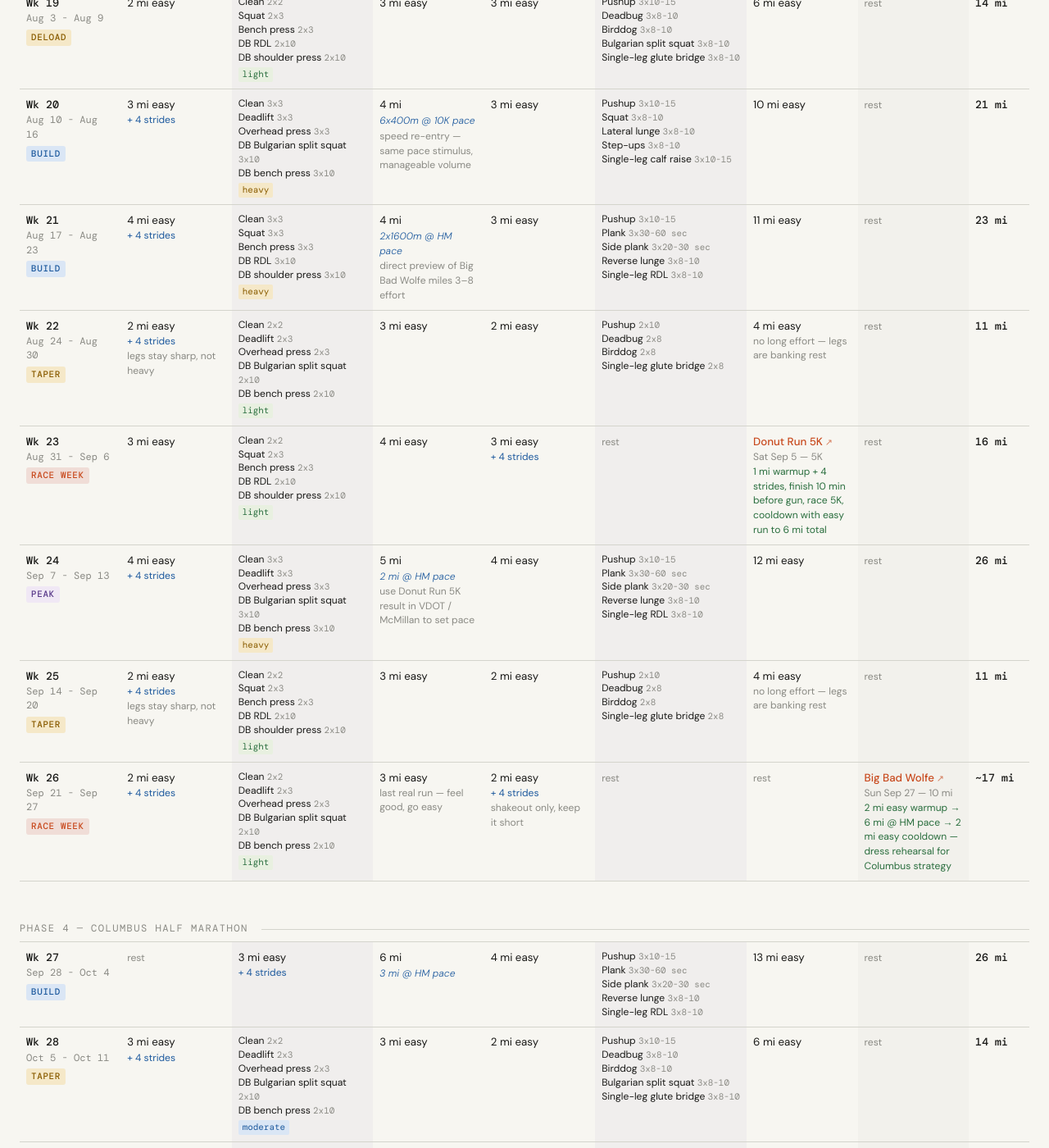
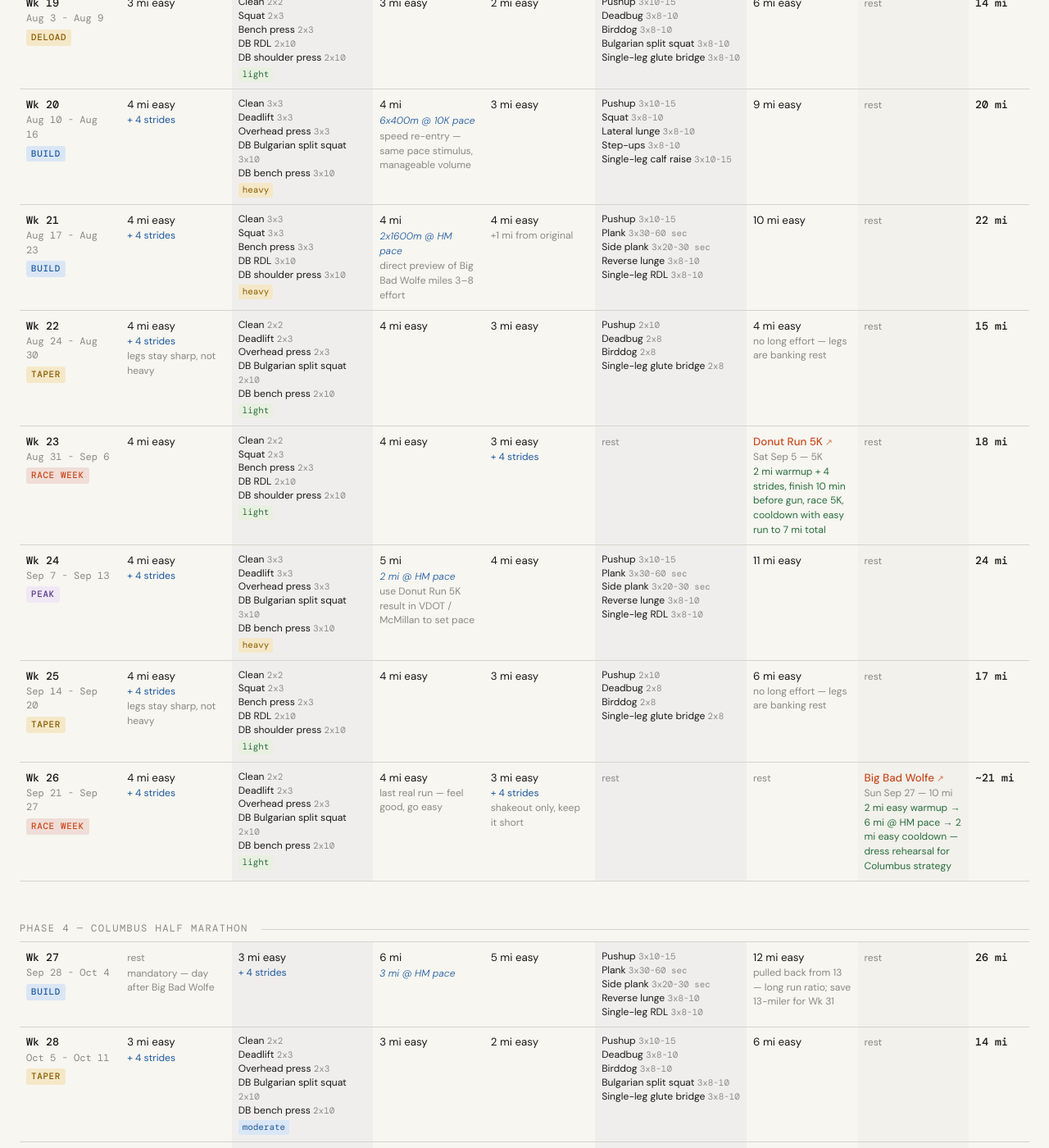
Before and after one commit to richardbasile/richardbasile.github.io, a Jekyll site: the page built from training-plan/index.html, in a window 1280 px wide and 1400 px high, scrolled down 2958 px. Shown: the whole window at 82% size. Built offline with Jekyll 4.4.1, drawn with Linux system fonts in a browser that asks for light colours; some of the changed text lies outside the part shown.

Commit message:
adjustments

```diff
--- a/training-plan/index.html
+++ b/training-plan/index.html
@@ -922,9 +922,9 @@ title: 2026 Race Season
             <td>4 mi easy</td>
             <td>2 mi easy</td>
             <td class="str-col"><span class="rest">rest</span></td>
-            <td><span class="total-flex">4-5 mi easy</span></td>
-            <td class="rest-col"><span class="rest">rest</span></td>
-            <td class="total-cell total-flex">13-14 mi</td>
+            <td>5 mi easy</td>
+            <td class="rest-col"><span class="rest">rest</span></td>
+            <td class="total-cell">14 mi</td>
           </tr>
 
           <tr>
@@ -936,11 +936,11 @@ title: 2026 Race Season
             <td>3 mi easy<span class="s">+ 4 strides</span></td>
             <td class="str-col"><span class="rest">rest</span></td>
             <td>4 mi easy</td>
-            <td><span class="total-flex">2-3 mi easy</span></td>
-            <td class="str-col"><span class="rest">rest</span></td>
-            <td><span class="total-flex">5-6 mi easy</span></td>
-            <td class="rest-col"><span class="rest">rest</span></td>
-            <td class="total-cell total-flex">14-16 mi</td>
+            <td>2 mi easy</td>
+            <td class="str-col"><span class="rest">rest</span></td>
+            <td>6 mi easy</td>
+            <td class="rest-col"><span class="rest">rest</span></td>
+            <td class="total-cell">15 mi</td>
           </tr>
 
           <tr>
@@ -970,9 +970,9 @@ title: 2026 Race Season
             <td>4 mi<span class="q">6x400m @ 5K pace</span></td>
             <td>3 mi easy</td>
             <td class="str-col"><span class="rest">rest</span></td>
-            <td><span class="total-flex">5-6 mi easy</span></td>
-            <td class="rest-col"><span class="rest">rest</span></td>
-            <td class="total-cell total-flex">15-16 mi</td>
+            <td>6 mi easy</td>
+            <td class="rest-col"><span class="rest">rest</span></td>
+            <td class="total-cell">16 mi</td>
           </tr>
 
           <tr>
@@ -986,9 +986,9 @@ title: 2026 Race Season
             <td>4 mi<span class="q">4x600m @ 5K pace</span></td>
             <td>3 mi easy</td>
             <td class="str-col"><span class="rest">rest</span></td>
-            <td><span class="total-flex">6-7 mi easy</span></td>
-            <td class="rest-col"><span class="rest">rest</span></td>
-            <td class="total-cell total-flex">16-17 mi</td>
+            <td>7 mi easy</td>
+            <td class="rest-col"><span class="rest">rest</span></td>
+            <td class="total-cell">17 mi</td>
           </tr>
 
           <tr>
@@ -1044,7 +1044,7 @@ title: 2026 Race Season
               <div class="wk-dates">Jun 8 - Jun 14</div>
               <div class="wk-badges"><span class="badge badge-build">build</span></div>
             </td>
-            <td>3 mi easy<span class="s">+ 6 strides</span></td>
+            <td>4 mi easy<span class="s">+ 6 strides</span></td>
             <td class="str-col"><span class="fri-ex">Clean <span class="fri-sets">3x3</span></span><span
                 class="fri-ex">Deadlift <span class="fri-sets">3x5</span></span><span class="fri-ex">Overhead press
                 <span class="fri-sets">3x5</span></span><span class="fri-ex">DB Bulgarian split squat <span
@@ -1061,7 +1061,7 @@ title: 2026 Race Season
             </td>
             <td>7 mi easy</td>
             <td class="rest-col"><span class="rest">rest</span></td>
-            <td class="total-cell">17 mi</td>
+            <td class="total-cell">18 mi</td>
           </tr>
 
           <tr>
@@ -1070,7 +1070,7 @@ title: 2026 Race Season
               <div class="wk-dates">Jun 15 - Jun 21</div>
               <div class="wk-badges"><span class="badge badge-deload">deload</span></div>
             </td>
-            <td>3 mi easy</td>
+            <td>4 mi easy</td>
             <td class="str-col"><span class="fri-ex">Clean <span class="fri-sets">2x2</span></span><span
                 class="fri-ex">Squat <span class="fri-sets">2x3</span></span><span class="fri-ex">Bench press <span
                   class="fri-sets">2x3</span></span><span class="fri-ex">DB RDL <span
@@ -1087,7 +1087,7 @@ title: 2026 Race Season
             </td>
             <td>5 mi easy</td>
             <td class="rest-col"><span class="rest">rest</span></td>
-            <td class="total-cell">13 mi</td>
+            <td class="total-cell">14 mi</td>
           </tr>
 
           <tr>
@@ -1096,7 +1096,7 @@ title: 2026 Race Season
               <div class="wk-dates">Jun 22 - Jun 28</div>
               <div class="wk-badges"><span class="badge badge-build">build</span></div>
             </td>
-            <td>3 mi easy<span class="s">+ 6 strides</span></td>
+            <td>4 mi easy<span class="s">+ 6 strides</span></td>
             <td class="str-col"><span class="fri-ex">Clean <span class="fri-sets">3x3</span></span><span
                 class="fri-ex">Deadlift <span class="fri-sets">3x5</span></span><span class="fri-ex">Overhead press
                 <span class="fri-sets">3x5</span></span><span class="fri-ex">DB Bulgarian split squat <span
@@ -1113,7 +1113,7 @@ title: 2026 Race Season
             </td>
             <td>8 mi easy</td>
             <td class="rest-col"><span class="rest">rest</span></td>
-            <td class="total-cell">18 mi</td>
+            <td class="total-cell">19 mi</td>
           </tr>
 
           <tr>
@@ -1148,7 +1148,7 @@ title: 2026 Race Season
               <div class="wk-dates">Jul 6 - Jul 12</div>
               <div class="wk-badges"><span class="badge badge-deload">taper</span></div>
             </td>
-            <td>2 mi easy<span class="s">+ 4 strides</span><span class="note">legs stay sharp, not heavy</span></td>
+            <td>3 mi easy<span class="s">+ 4 strides</span><span class="note">legs stay sharp, not heavy</span></td>
             <td class="str-col"><span class="fri-ex">Clean <span class="fri-sets">2x2</span></span><span
                 class="fri-ex">Squat <span class="fri-sets">2x3</span></span><span class="fri-ex">Bench press <span
                   class="fri-sets">2x3</span></span><span class="fri-ex">DB RDL <span
@@ -1162,9 +1162,9 @@ title: 2026 Race Season
               <span class="fri-ex">Birddog <span class="fri-sets">2x8</span></span>
               <span class="fri-ex">Single-leg glute bridge <span class="fri-sets">2x8</span></span>
             </td>
-            <td>4 mi easy<span class="note">no long effort — legs are banking rest</span></td>
-            <td class="rest-col"><span class="rest">rest</span></td>
-            <td class="total-cell">11 mi</td>
+            <td>6 mi easy<span class="note">no long effort — legs are banking rest</span></td>
+            <td class="rest-col"><span class="rest">rest</span></td>
+            <td class="total-cell">14 mi</td>
           </tr>
 
           <tr>
@@ -1186,7 +1186,7 @@ title: 2026 Race Season
                 style="cursor: pointer;">Lemon Trails 5K</span><span class="note">Sat Jul 18</span><span class="note"
                 style="color:var(--green);">1 mi warmup + 4 strides, finish 10 min before gun</span></td>
             <td class="rest-col"><span class="rest">rest</span></td>
-            <td class="total-cell">~12 mi</td>
+            <td class="total-cell">~11 mi</td>
           </tr>
 
           <!-- PHASE 3 -->
@@ -1202,8 +1202,7 @@ title: 2026 Race Season
               <div class="wk-dates">Jul 20 - Jul 26</div>
               <div class="wk-badges"><span class="badge badge-build">build</span></div>
             </td>
-            <td>3 mi easy<span class="s">+ 4 strides</span><span class="note">return to structure — effort by
-                feel</span></td>
+            <td>4 mi easy<span class="s">+ 4 strides</span></td>
             <td class="str-col"><span class="fri-ex">Clean <span class="fri-sets">2x3</span></span><span
                 class="fri-ex">Deadlift <span class="fri-sets">2x5</span></span><span class="fri-ex">Overhead press
                 <span class="fri-sets">2x5</span></span><span class="fri-ex">DB Bulgarian split squat <span
@@ -1220,7 +1219,7 @@ title: 2026 Race Season
             </td>
             <td>8 mi easy</td>
             <td class="rest-col"><span class="rest">rest</span></td>
-            <td class="total-cell">18 mi</td>
+            <td class="total-cell">19 mi</td>
           </tr>
 
           <tr>
@@ -1229,7 +1228,7 @@ title: 2026 Race Season
               <div class="wk-dates">Jul 27 - Aug 2</div>
               <div class="wk-badges"><span class="badge badge-build">build</span></div>
             </td>
-            <td>3 mi easy<span class="s">+ 4 strides</span></td>
+            <td>4 mi easy<span class="s">+ 4 strides</span></td>
             <td class="str-col"><span class="fri-ex">Clean <span class="fri-sets">3x3</span></span><span
                 class="fri-ex">Deadlift <span class="fri-sets">3x3</span></span><span class="fri-ex">Overhead press
                 <span class="fri-sets">3x3</span></span><span class="fri-ex">DB Bulgarian split squat <span
@@ -1256,14 +1255,14 @@ title: 2026 Race Season
               <div class="wk-dates">Aug 3 - Aug 9</div>
               <div class="wk-badges"><span class="badge badge-deload">deload</span></div>
             </td>
-            <td>2 mi easy</td>
+            <td>3 mi easy</td>
             <td class="str-col"><span class="fri-ex">Clean <span class="fri-sets">2x2</span></span><span
                 class="fri-ex">Squat <span class="fri-sets">2x3</span></span><span class="fri-ex">Bench press <span
                   class="fri-sets">2x3</span></span><span class="fri-ex">DB RDL <span
                   class="fri-sets">2x10</span></span><span class="fri-ex">DB shoulder press <span
                   class="fri-sets">2x10</span></span><span class="str-intensity int-light">light</span></td>
             <td>3 mi easy</td>
-            <td>3 mi easy</td>
+            <td>2 mi easy</td>
             <td class="str-col">
               <span class="fri-ex">Pushup <span class="fri-sets">3x10-15</span></span>
               <span class="fri-ex">Deadbug <span class="fri-sets">3x8-10</span></span>
@@ -1282,7 +1281,7 @@ title: 2026 Race Season
               <div class="wk-dates">Aug 10 - Aug 16</div>
               <div class="wk-badges"><span class="badge badge-build">build</span></div>
             </td>
-            <td>3 mi easy<span class="s">+ 4 strides</span></td>
+            <td>4 mi easy<span class="s">+ 4 strides</span></td>
             <td class="str-col"><span class="fri-ex">Clean <span class="fri-sets">3x3</span></span><span
                 class="fri-ex">Deadlift <span class="fri-sets">3x3</span></span><span class="fri-ex">Overhead press
                 <span class="fri-sets">3x3</span></span><span class="fri-ex">DB Bulgarian split squat <span
@@ -1298,9 +1297,9 @@ title: 2026 Race Season
               <span class="fri-ex">Step-ups <span class="fri-sets">3x8-10</span></span>
               <span class="fri-ex">Single-leg calf raise <span class="fri-sets">3x10-15</span></span>
             </td>
-            <td>10 mi easy</td>
-            <td class="rest-col"><span class="rest">rest</span></td>
-            <td class="total-cell">21 mi</td>
+            <td>9 mi easy</td>
+            <td class="rest-col"><span class="rest">rest</span></td>
+            <td class="total-cell">20 mi</td>
           </tr>
 
           <tr>
@@ -1317,7 +1316,7 @@ title: 2026 Race Season
                   class="fri-sets">3x10</span></span><span class="str-intensity int-heavy">heavy</span></td>
             <td>4 mi<span class="q">2x1600m @ HM pace</span><span class="note">direct preview of Big Bad Wolfe miles 3–8
                 effort</span></td>
-            <td>3 mi easy</td>
+            <td>4 mi easy<span class="note">+1 mi from original</span></td>
             <td class="str-col">
               <span class="fri-ex">Pushup <span class="fri-sets">3x10-15</span></span>
               <span class="fri-ex">Plank <span class="fri-sets">3x30-60 sec</span></span>
@@ -1325,9 +1324,9 @@ title: 2026 Race Season
               <span class="fri-ex">Reverse lunge <span class="fri-sets">3x8-10</span></span>
               <span class="fri-ex">Single-leg RDL <span class="fri-sets">3x8-10</span></span>
             </td>
-            <td>11 mi easy</td>
-            <td class="rest-col"><span class="rest">rest</span></td>
-            <td class="total-cell">23 mi</td>
+            <td>10 mi easy</td>
+            <td class="rest-col"><span class="rest">rest</span></td>
+            <td class="total-cell">22 mi</td>
           </tr>
 
           <tr>
@@ -1336,14 +1335,14 @@ title: 2026 Race Season
               <div class="wk-dates">Aug 24 - Aug 30</div>
               <div class="wk-badges"><span class="badge badge-deload">taper</span></div>
             </td>
-            <td>2 mi easy<span class="s">+ 4 strides</span><span class="note">legs stay sharp, not heavy</span></td>
+            <td>4 mi easy<span class="s">+ 4 strides</span><span class="note">legs stay sharp, not heavy</span></td>
             <td class="str-col"><span class="fri-ex">Clean <span class="fri-sets">2x2</span></span><span
                 class="fri-ex">Deadlift <span class="fri-sets">2x3</span></span><span class="fri-ex">Overhead press
                 <span class="fri-sets">2x3</span></span><span class="fri-ex">DB Bulgarian split squat <span
                   class="fri-sets">2x10</span></span><span class="fri-ex">DB bench press <span
                   class="fri-sets">2x10</span></span><span class="str-intensity int-light">light</span></td>
-            <td>3 mi easy</td>
-            <td>2 mi easy</td>
+            <td>4 mi easy</td>
+            <td>3 mi easy</td>
             <td class="str-col">
               <span class="fri-ex">Pushup <span class="fri-sets">2x10</span></span>
               <span class="fri-ex">Deadbug <span class="fri-sets">2x8</span></span>
@@ -1352,7 +1351,7 @@ title: 2026 Race Season
             </td>
             <td>4 mi easy<span class="note">no long effort — legs are banking rest</span></td>
             <td class="rest-col"><span class="rest">rest</span></td>
-            <td class="total-cell">11 mi</td>
+            <td class="total-cell">15 mi</td>
           </tr>
 
           <tr>
@@ -1361,7 +1360,7 @@ title: 2026 Race Season
               <div class="wk-dates">Aug 31 - Sep 6</div>
               <div class="wk-badges"><span class="badge badge-race">race week</span></div>
             </td>
-            <td>3 mi easy</td>
+            <td>4 mi easy</td>
             <td class="str-col">
               <span class="fri-ex">Clean <span class="fri-sets">2x2</span></span>
               <span class="fri-ex">Squat <span class="fri-sets">2x3</span></span>
@@ -1374,11 +1373,11 @@ title: 2026 Race Season
             <td>3 mi easy<span class="s">+ 4 strides</span></td>
             <td class="str-col"><span class="rest">rest</span></td>
             <td><span class="race-t" onclick="openModal('donut-run'); return false;" style="cursor: pointer;">Donut Run
-                5K</span><span class="note">Sat Sep 5 — 5K</span><span class="note" style="color:var(--green);">1 mi
+                5K</span><span class="note">Sat Sep 5 — 5K</span><span class="note" style="color:var(--green);">2 mi
                 warmup + 4 strides, finish 10 min before gun,
-                race 5K, cooldown with easy run to 6 mi total</span></td>
-            <td class="rest-col"><span class="rest">rest</span></td>
-            <td class="total-cell">16 mi</td>
+                race 5K, cooldown with easy run to 7 mi total</span></td>
+            <td class="rest-col"><span class="rest">rest</span></td>
+            <td class="total-cell">18 mi</td>
           </tr>
 
           <tr>
@@ -1403,9 +1402,9 @@ title: 2026 Race Season
               <span class="fri-ex">Reverse lunge <span class="fri-sets">3x8-10</span></span>
               <span class="fri-ex">Single-leg RDL <span class="fri-sets">3x8-10</span></span>
             </td>
-            <td>12 mi easy</td>
-            <td class="rest-col"><span class="rest">rest</span></td>
-            <td class="total-cell">26 mi</td>
+            <td>11 mi easy</td>
+            <td class="rest-col"><span class="rest">rest</span></td>
+            <td class="total-cell">24 mi</td>
           </tr>
 
           <tr>
@@ -1414,23 +1413,23 @@ title: 2026 Race Season
               <div class="wk-dates">Sep 14 - Sep 20</div>
               <div class="wk-badges"><span class="badge badge-deload">taper</span></div>
             </td>
-            <td>2 mi easy<span class="s">+ 4 strides</span><span class="note">legs stay sharp, not heavy</span></td>
+            <td>4 mi easy<span class="s">+ 4 strides</span><span class="note">legs stay sharp, not heavy</span></td>
             <td class="str-col"><span class="fri-ex">Clean <span class="fri-sets">2x2</span></span><span
                 class="fri-ex">Squat <span class="fri-sets">2x3</span></span><span class="fri-ex">Bench press <span
                   class="fri-sets">2x3</span></span><span class="fri-ex">DB RDL <span
                   class="fri-sets">2x10</span></span><span class="fri-ex">DB shoulder press <span
                   class="fri-sets">2x10</span></span><span class="str-intensity int-light">light</span></td>
-            <td>3 mi easy</td>
-            <td>2 mi easy</td>
+            <td>4 mi easy</td>
+            <td>3 mi easy</td>
             <td class="str-col">
               <span class="fri-ex">Pushup <span class="fri-sets">2x10</span></span>
               <span class="fri-ex">Deadbug <span class="fri-sets">2x8</span></span>
               <span class="fri-ex">Birddog <span class="fri-sets">2x8</span></span>
               <span class="fri-ex">Single-leg glute bridge <span class="fri-sets">2x8</span></span>
             </td>
-            <td>4 mi easy<span class="note">no long effort — legs are banking rest</span></td>
-            <td class="rest-col"><span class="rest">rest</span></td>
-            <td class="total-cell">11 mi</td>
+            <td>6 mi easy<span class="note">no long effort — legs are banking rest</span></td>
+            <td class="rest-col"><span class="rest">rest</span></td>
+            <td class="total-cell">17 mi</td>
           </tr>
 
           <tr>
@@ -1439,21 +1438,21 @@ title: 2026 Race Season
               <div class="wk-dates">Sep 21 - Sep 27</div>
               <div class="wk-badges"><span class="badge badge-race">race week</span></div>
             </td>
-            <td>2 mi easy<span class="s">+ 4 strides</span></td>
+            <td>4 mi easy<span class="s">+ 4 strides</span></td>
             <td class="str-col"><span class="fri-ex">Clean <span class="fri-sets">2x2</span></span><span
                 class="fri-ex">Deadlift <span class="fri-sets">2x3</span></span><span class="fri-ex">Overhead press
                 <span class="fri-sets">2x3</span></span><span class="fri-ex">DB Bulgarian split squat <span
                   class="fri-sets">2x10</span></span><span class="fri-ex">DB bench press <span
                   class="fri-sets">2x10</span></span><span class="str-intensity int-light">light</span></td>
-            <td>3 mi easy<span class="note">last real run — feel good, go easy</span></td>
-            <td>2 mi easy<span class="s">+ 4 strides</span><span class="note">shakeout only, keep it short</span></td>
+            <td>4 mi easy<span class="note">last real run — feel good, go easy</span></td>
+            <td>3 mi easy<span class="s">+ 4 strides</span><span class="note">shakeout only, keep it short</span></td>
             <td class="str-col"><span class="rest">rest</span></td>
             <td><span class="rest">rest</span></td>
             <td class="rest-col"><span class="race-t" onclick="openModal('big-bad-wolfe'); return false;"
                 style="cursor: pointer;">Big Bad Wolfe</span><span class="note">Sun Sep 27 — 10
                 mi</span><span class="note" style="color:var(--green);">2 mi easy warmup &rarr; 6 mi @ HM pace &rarr; 2
                 mi easy cooldown — dress rehearsal for Columbus strategy</span></td>
-            <td class="total-cell">~17 mi</td>
+            <td class="total-cell">~21 mi</td>
           </tr>
 
           <!-- PHASE 4 -->
@@ -1469,10 +1468,10 @@ title: 2026 Race Season
               <div class="wk-dates">Sep 28 - Oct 4</div>
               <div class="wk-badges"><span class="badge badge-build">build</span></div>
             </td>
-            <td><span class="rest">rest</span></td>
+            <td><span class="rest">rest</span><span class="note">mandatory — day after Big Bad Wolfe</span></td>
             <td class="str-col">3 mi easy<span class="s">+ 4 strides</span></td>
             <td>6 mi<span class="q">3 mi @ HM pace</span></td>
-            <td>4 mi easy</td>
+            <td>5 mi easy</td>
             <td class="str-col">
               <span class="fri-ex">Pushup <span class="fri-sets">3x10-15</span></span>
               <span class="fri-ex">Plank <span class="fri-sets">3x30-60 sec</span></span>
@@ -1480,7 +1479,7 @@ title: 2026 Race Season
               <span class="fri-ex">Reverse lunge <span class="fri-sets">3x8-10</span></span>
               <span class="fri-ex">Single-leg RDL <span class="fri-sets">3x8-10</span></span>
             </td>
-            <td>13 mi easy</td>
+            <td>12 mi easy<span class="note">pulled back from 13 — long run ratio; save 13-miler for Wk 31</span></td>
             <td class="rest-col"><span class="rest">rest</span></td>
             <td class="total-cell">26 mi</td>
           </tr>
@@ -1569,15 +1568,16 @@ title: 2026 Race Season
               <div class="wk-dates">Oct 26 - Nov 1</div>
               <div class="wk-badges"><span class="badge badge-build">build</span></div>
             </td>
-            <td>3 mi easy<span class="s">+ 4 strides</span></td>
+            <td>4 mi easy<span class="s">+ 4 strides</span><span class="note">+1 mi — supports long run ratio</span>
+            </td>
             <td class="str-col"><span class="fri-ex">Clean <span class="fri-sets">3x2</span></span><span
                 class="fri-ex">Squat <span class="fri-sets">3x2</span></span><span class="fri-ex">Bench press <span
                   class="fri-sets">3x2</span></span><span class="fri-ex">DB RDL <span
                   class="fri-sets">3x10</span></span><span class="fri-ex">DB shoulder press <span
                   class="fri-sets">3x10</span></span><span class="str-intensity int-mod">moderate</span></td>
-            <td>4 mi easy<span class="s">+ 6 strides</span><span class="note">carry Columbus sharpness, no hard
+            <td>5 mi easy<span class="s">+ 6 strides</span><span class="note">carry Columbus sharpness, no hard
                 effort</span></td>
-            <td>2 mi easy</td>
+            <td>4 mi easy</td>
             <td class="str-col">
               <span class="fri-ex">Pushup <span class="fri-sets">3x10-15</span></span>
               <span class="fri-ex">Deadbug <span class="fri-sets">3x8-10</span></span>
@@ -1585,9 +1585,9 @@ title: 2026 Race Season
               <span class="fri-ex">Bulgarian split squat <span class="fri-sets">3x8-10</span></span>
               <span class="fri-ex">Single-leg glute bridge <span class="fri-sets">3x8-10</span></span>
             </td>
-            <td>10 mi easy<span class="note">last long run of the season — comfortable, confident effort</span></td>
-            <td class="rest-col"><span class="rest">rest</span></td>
-            <td class="total-cell">19 mi</td>
+            <td>13 mi easy<span class="note">last long run of the season — comfortable, confident effort</span></td>
+            <td class="rest-col"><span class="rest">rest</span></td>
+            <td class="total-cell">26 mi</td>
           </tr>
 
           <tr>
```
